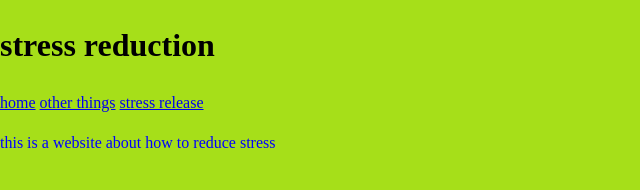
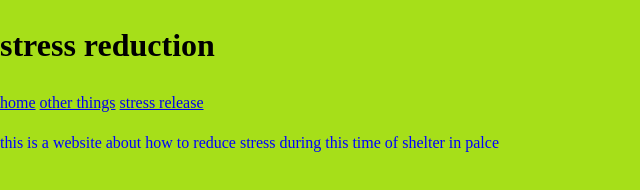
Before and after one commit to lstavosky/stress-reduction, a plain HTML site: page index.html in a window 1280 px wide. Shown: the whole page, without its empty margins (0-640 px from the left). Drawn offline with Linux system fonts and the light colour scheme.

Commit message:
wrote more

```diff
--- a/index.html
+++ b/index.html
@@ -11,6 +11,6 @@
     <a href="index.html">home</a>
     <a href="release.html">other things</a>
     <a href="stress.html"> stress release</a>
-  <p style ="color: blue;"> this is a website about how to reduce stress</p>
+  <p style ="color: blue;"> this is a website about how to reduce stress during this time of shelter in palce</p>
   </body>
 </html>
```
